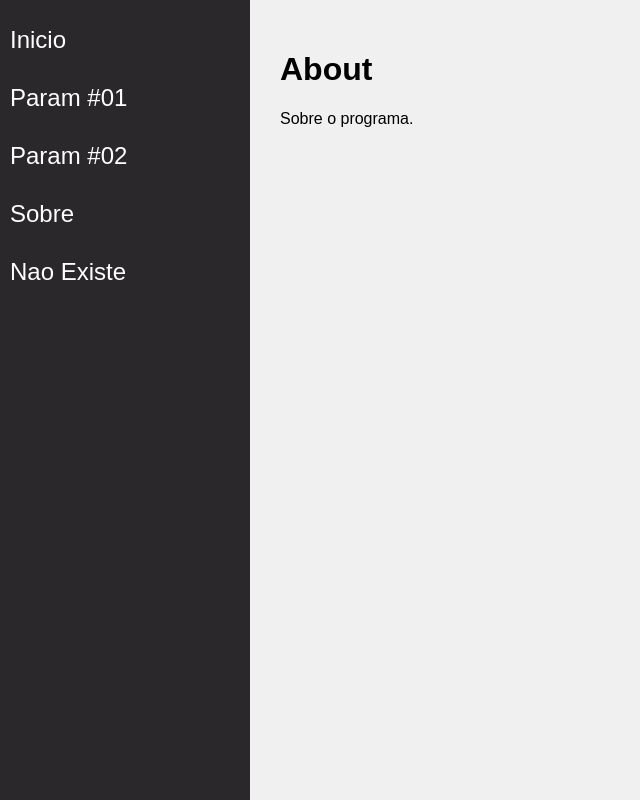
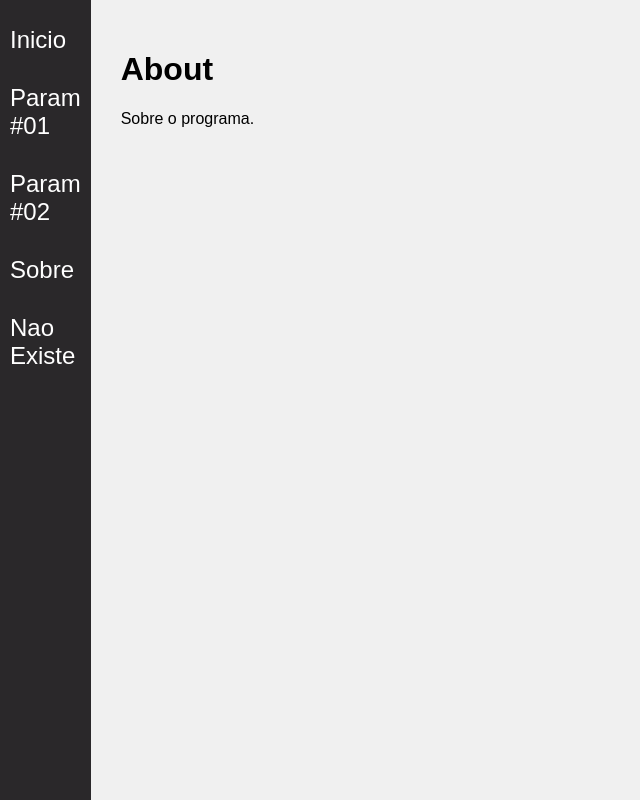
Before and after one commit to Scrowszinho/ReactJs, a React (Create React App) app in the folder navegace/: page /about in a window 1280 px wide. Shown: the whole page, without its empty margins (0-640 px from the left). Built offline with nearby package versions, Linux system fonts and the light colour scheme.

Commit message:
Aula: Sidebar animado

```diff
--- a/navegace/src/components/layouts/Menu.css
+++ b/navegace/src/components/layouts/Menu.css
@@ -1,8 +1,16 @@
 .Menu{
+    display: flex;
+    flex-basis: 50px;
+    background-color: #2a282a;
+    transition: 0.5s;
+}
+
+.Menu:hover{
     display: flex;
     flex-basis: 250px;
     background-color: #2a282a;
 }
+
 .Menu nav{
     flex:1;
 }
```
